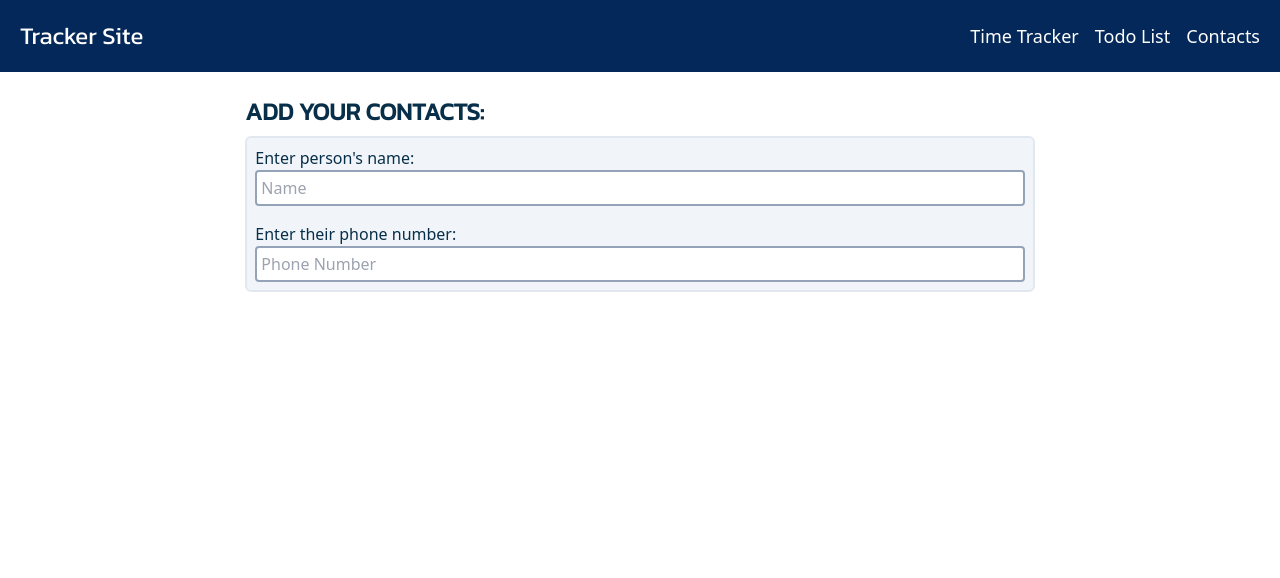
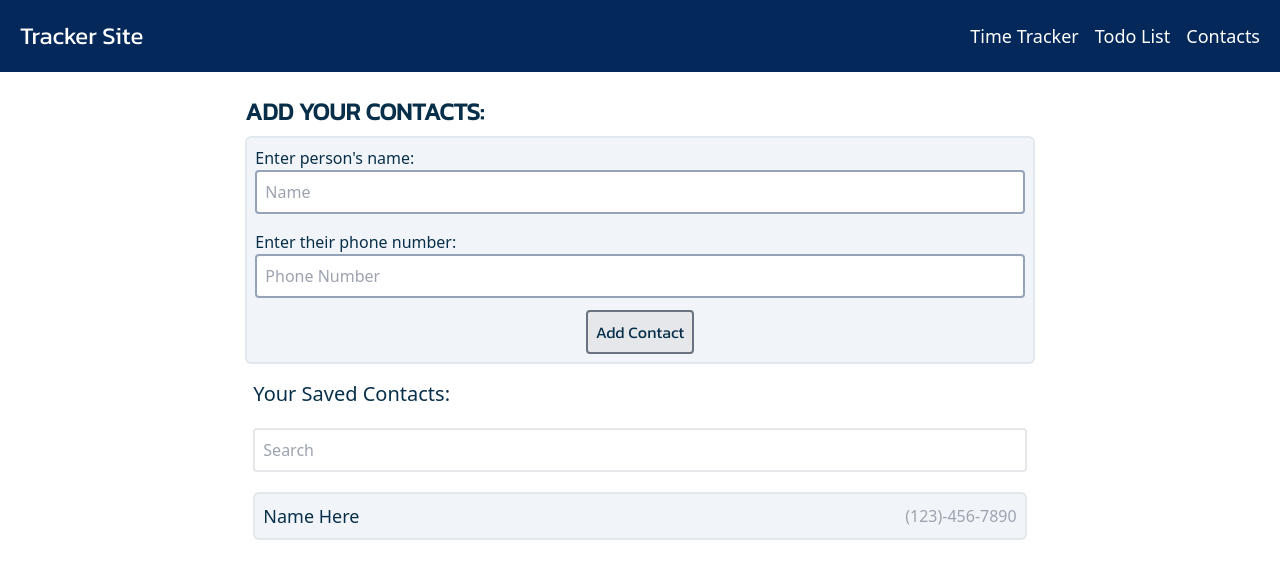
Before and after one commit to Hairum-Qureshi/tailwind-practice, a React (Vite) app: page /contacts in a window 1280 px wide. Shown: the top 578 px of the page. Built offline with nearby package versions, Linux system fonts and the light colour scheme.

Commit message:
created div to hold the search bar and display the contacts

```diff
--- a/src/components/Contacts.tsx
+++ b/src/components/Contacts.tsx
@@ -1,4 +1,15 @@
+import { useState } from "react";
+import validator from "validator";
+
 export default function Contacts() {
+	const [contactName, setContactName] = useState("");
+	const [phoneNumber, setPhoneNumber] = useState("");
+
+	function addContact() {
+		const isValidPhoneNumber = validator.isMobilePhone(phoneNumber);
+		alert(isValidPhoneNumber);
+	}
+
 	return (
 		<div className="p-8 text-sky-950 absolute lg:relative top-16 w-full m-auto lg:w-2/3">
 			<h2 className="text-2xl font-black font-Kanit lg:text-left text-center">
@@ -10,7 +21,7 @@ export default function Contacts() {
 					<input
 						type="text"
 						placeholder="Name"
-						className="border-2 border-slate-400 outline-none w-full p-1 rounded"
+						className="border-2 border-slate-400 outline-none w-full p-2 rounded"
 					/>
 				</div>
 				<div className="mt-4">
@@ -18,8 +29,33 @@ export default function Contacts() {
 					<input
 						type="tel"
 						placeholder="Phone Number"
-						className="border-2 border-slate-400 outline-none w-full p-1 rounded"
+						className="border-2 border-slate-400 outline-none w-full p-2 rounded"
+						onChange={e => setPhoneNumber(e.target.value)}
 					/>
+				</div>
+				<div className="mt-3">
+					<button
+						onClick={addContact}
+						className="border-2 rounded border-gray-500 bg-gray-200 p-2 font-Kanit flex m-auto"
+					>
+						Add Contact
+					</button>
+				</div>
+			</div>
+			<div className="mt-2 p-2 w-full box-border rounded-md">
+				<h1 className="text-xl">Your Saved Contacts:</h1>
+				<input
+					type="search"
+					placeholder="Search"
+					className="mt-5 border-2 rounded p-2 w-full outline-none"
+				/>
+				<div>
+					<div className="w-full box-border border-2 border-gray-200 p-2 mt-5 rounded-md bg-slate-100 flex">
+						<div className="flex items-center w-full">
+							<h2 className="text-lg">Name Here</h2>
+							<p className="text-gray-400 ml-auto">(123)-456-7890</p>
+						</div>
+					</div>
 				</div>
 			</div>
 		</div>
```
